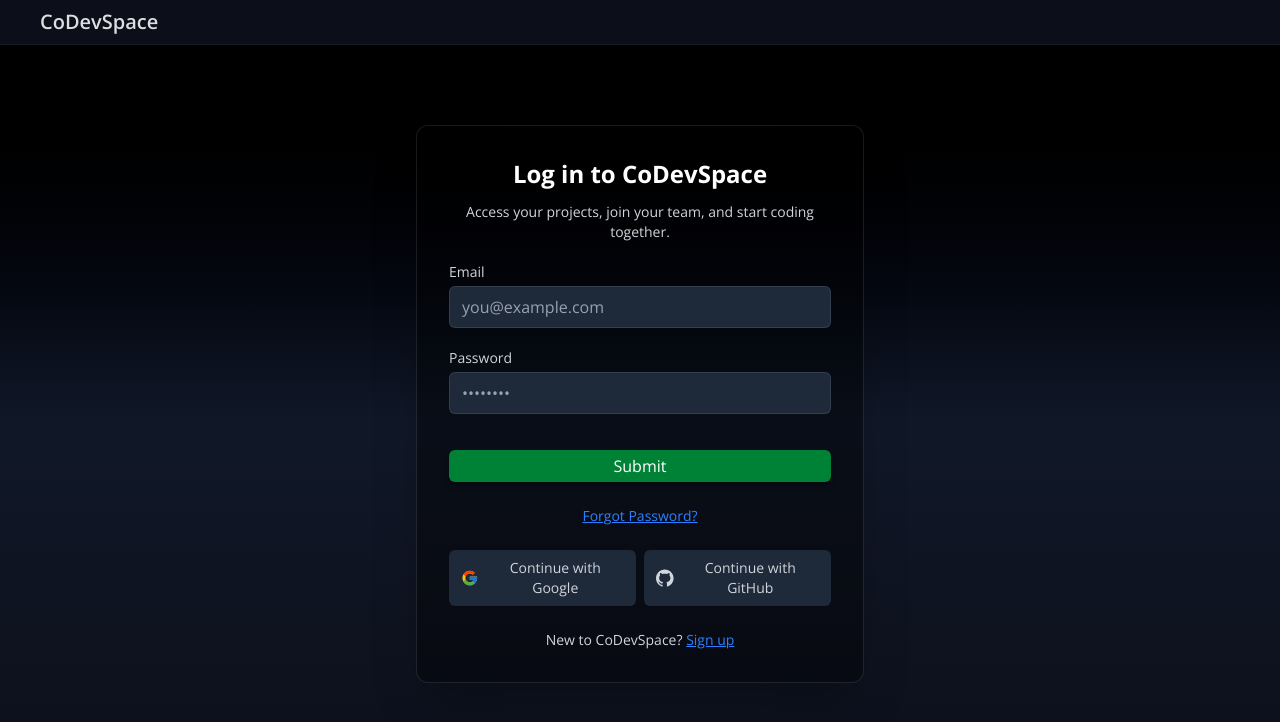
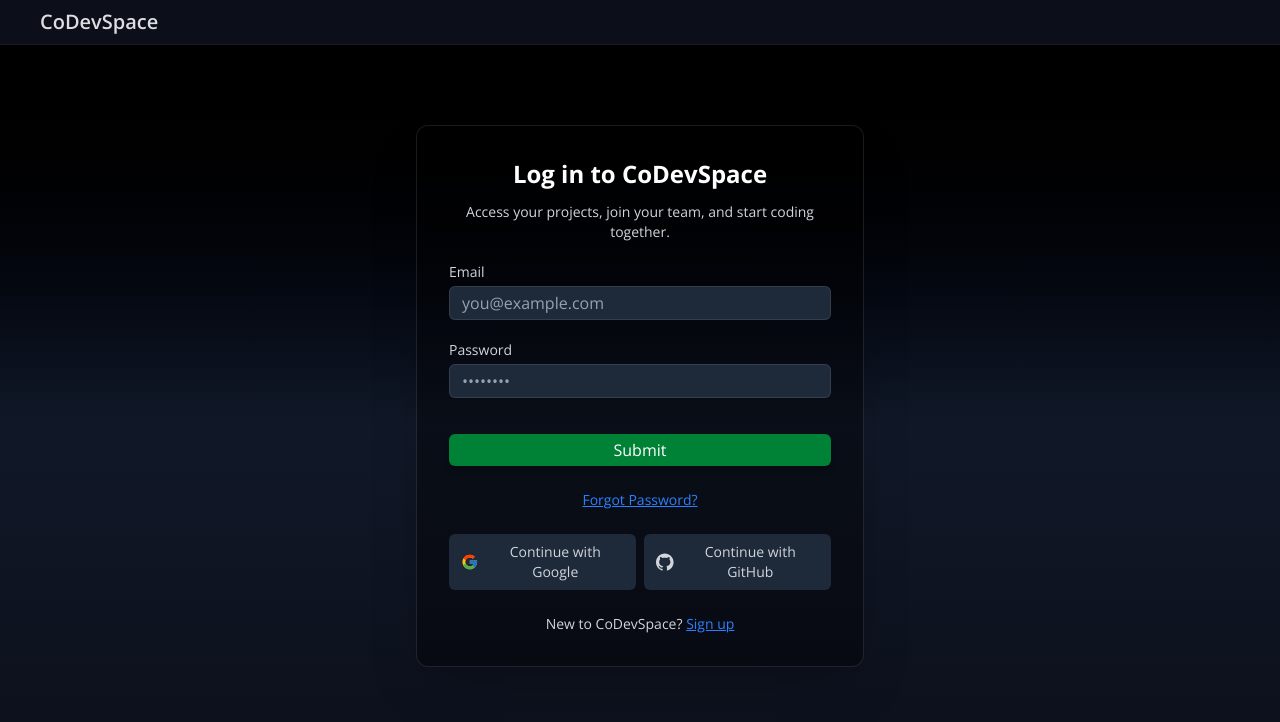
Before and after one commit to dev-ankit-mishra/collab-code-editor, a React (Vite) app in the folder client/: page /login in a window 1280 px wide. Shown: the top 722 px of the page. Built offline with nearby package versions, Linux system fonts and the light colour scheme; no server answers.

Commit message:
Added id props

```diff
--- a/client/src/components/Input.tsx
+++ b/client/src/components/Input.tsx
@@ -1,21 +1,24 @@
 import type { JSX } from "react"
 
 type InputProps={
+  id?:string
   type?:string
   className?:string
   placeholder?:string
   name?:string
+
 }
 
 
-export default function Input({type,className,placeholder,name}:InputProps):JSX.Element{
+export default function Input({type,className,placeholder,name,id}:InputProps):JSX.Element{
   return(
     <>
       <input
+                id={id}
                 autoComplete="off"
                 name={name}
                 type={type}
-                className={`w-full px-3 py-2 rounded-md bg-gray-800 border border-white/10  text-white placeholder-gray-400 focus:outline-none focus:ring-1 focus:ring-blue-500 transition-all ${className}`}
+                className={`w-full px-3 py-1 rounded-md bg-gray-800 border border-white/10  text-white placeholder-gray-400 focus:outline-none focus:ring-1 focus:ring-blue-500 transition-all ${className}`}
                 placeholder={placeholder}
               />
     </>
```
